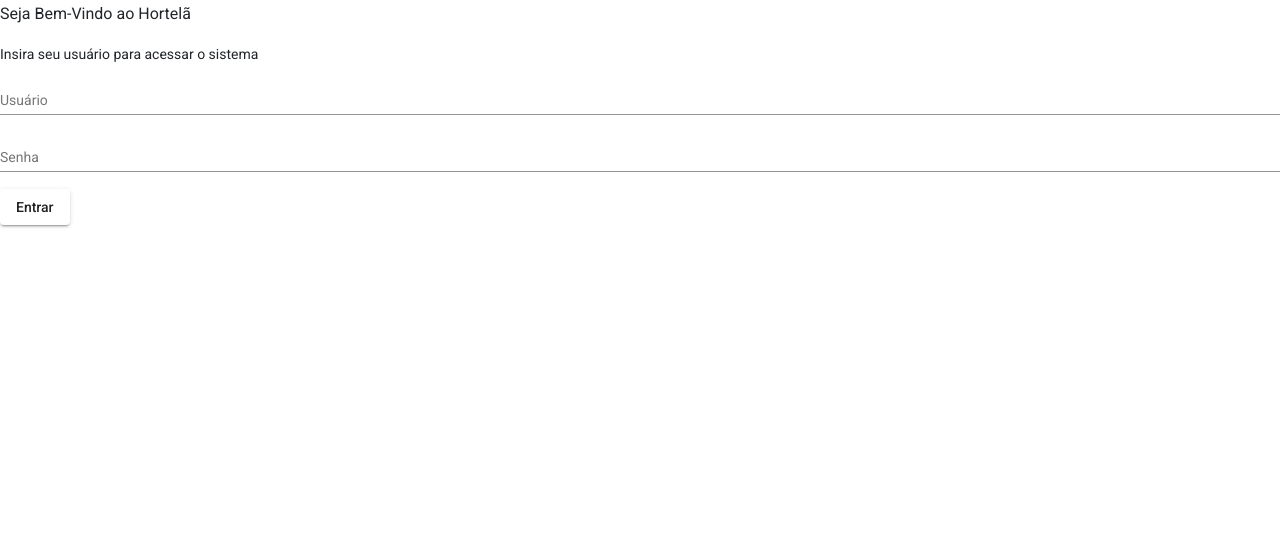
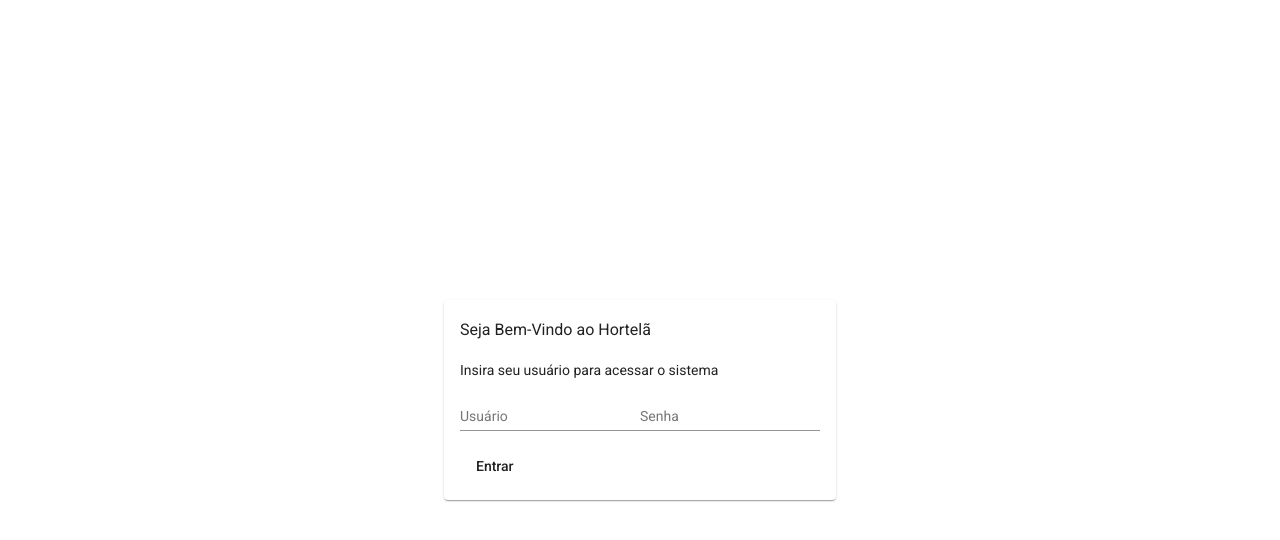
Before and after one commit to ufsj-dcomp/back-end-ambiente-e-estrutura-ValneyFaria, an Angular app in the folder Codigo/Frontend-Hortela/: page / in a window 1280 px wide. Shown: the top 540 px of the page. Built offline with nearby package versions, Linux system fonts and the light colour scheme.

Commit message:
Melhoria no Estilo da Tela de Login

```diff
--- a/Codigo/Frontend-Hortela/package.json
+++ b/Codigo/Frontend-Hortela/package.json
@@ -11,7 +11,7 @@
   },
   "private": true,
   "dependencies": {
-    "@angular/animations": "~10.2.0",
+    "@angular/animations": "^10.2.3",
     "@angular/cdk": "^10.2.7",
     "@angular/common": "~10.2.0",
     "@angular/compiler": "~10.2.0",
@@ -22,6 +22,7 @@
     "@angular/platform-browser-dynamic": "~10.2.0",
     "@angular/router": "~10.2.0",
     "bootstrap": "^4.5.3",
+    "hammerjs": "^2.0.8",
     "jquery": "^3.5.1",
     "material": "^0.4.3",
     "rxjs": "~6.6.0",
--- a/Codigo/Frontend-Hortela/src/app/auth/auth.component.html
+++ b/Codigo/Frontend-Hortela/src/app/auth/auth.component.html
@@ -1,3 +1,5 @@
+<div class="main-div">
+  <mat-card class="example-card">
     <div class="login-wrapper">
       <form class="login">
         <section class="title">
@@ -5,18 +7,22 @@
           <p class="hint">Insira seu usuário para acessar o sistema</p>
         </section>
         <div class="login-group">
-      <mat-form-field style="width: 100%;">
+          <mat-form-field style="width: auto;">
             <mat-label>Usuário</mat-label>
             <input matInput name="nome" [(ngModel)]="nome">
           </mat-form-field>
-      <mat-form-field style="width: 100%;">
+          <mat-form-field style="width: auto;">
             <mat-label>Senha</mat-label>
             <input matInput name="senha" [(ngModel)]="senha">
           </mat-form-field>
+        </div>
+        <div layout-align="center">
+          <button mat-button (click)="auth()">Entrar</button>
+        </div>
         <div class="error active" *ngIf="authInvalido">
           Usuário ou Senha Inválidos
         </div>
-      <button mat-raised-button (click)="auth()">Entrar</button>
-    </div>
       </form>
     </div>
+  </mat-card>
+</div>
--- a/Codigo/Frontend-Hortela/src/styles.css
+++ b/Codigo/Frontend-Hortela/src/styles.css
@@ -1,4 +1,19 @@
 /* You can add global styles to this file, and also import other style files */
+@import '@angular/material/prebuilt-themes/deeppurple-amber.css';
 
-html, body { height: 100%; }
-body { margin: 0; font-family: Roboto, "Helvetica Neue", sans-serif; }
+html,
+body {
+  height: 100%;
+}
+
+.main-div{
+    height: 100vh;
+    display: flex;
+    justify-content: center;
+    align-items: center;
+  }
+
+body {
+  margin: 0;
+  font-family: Roboto, "Helvetica Neue", sans-serif;
+}
```
Also changed, not shown: Codigo/Frontend-Hortela/src/app/app.module.ts (+5 -2 lines), 1 other file (tests, documents, lock files or other folders). Lines whose indentation alone changed are shown as unchanged.
